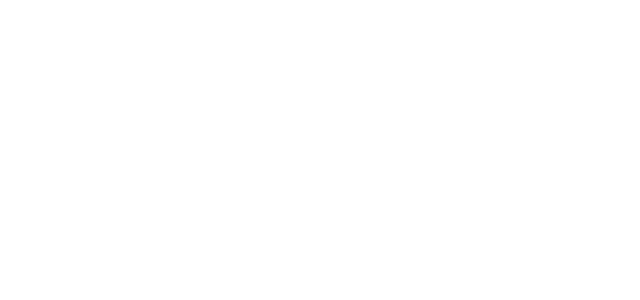
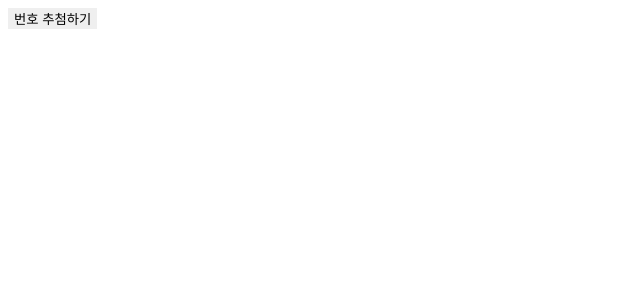
Before and after one commit to rnrudxo2872/lotto, a React (Create React App) app: page / in a window 1280 px wide. Shown: the top 300 px of the page, without its empty margins (0-640 px from the left). Built offline with nearby package versions, Linux system fonts and the light colour scheme.

Commit message:
random number select feature

```diff
--- /dev/null
+++ b/src/App.module.css
@@ -0,0 +1,3 @@
+.lotto-gen__btn {
+  border: none;
+}
--- a/src/App.tsx
+++ b/src/App.tsx
@@ -1,5 +1,40 @@
+import { useState } from "react";
+import style from "./App.module.css";
+
 function App() {
-  return <div className="App"></div>;
+  const [numbers, setNumbers] = useState<number[]>();
+
+  const generateNumbers = () => {
+    const lottoList = Array.from({ length: 45 }, (_, i) => i + 1);
+    const selectList = Array.from({ length: 5 }, () => 0).map((_, i) => {
+      const randomIdx = Math.floor(Math.random() * 45);
+      const selectIdx = Math.max(0, Math.min(lottoList.length - (1 + i), randomIdx));
+
+      const selectNumber = lottoList[selectIdx] * 1;
+      lottoList.splice(selectIdx, 1);
+
+      return selectNumber;
+    });
+
+    setNumbers(selectList);
+  };
+
+  return (
+    <div className="App">
+      <div>
+        <div className="lotto-circle__wrapper">
+          {numbers?.map((item, idx) => (
+            <div key={idx} className="lotto__circle">
+              {item}
+            </div>
+          ))}
+        </div>
+        <button className={style["lotto-gen__btn"]} onClick={generateNumbers}>
+          번호 추첨하기
+        </button>
+      </div>
+    </div>
+  );
 }
 
 export default App;
```
Also changed, not shown: public/logo192.png, 1 other file (tests, documents, lock files or other folders).
